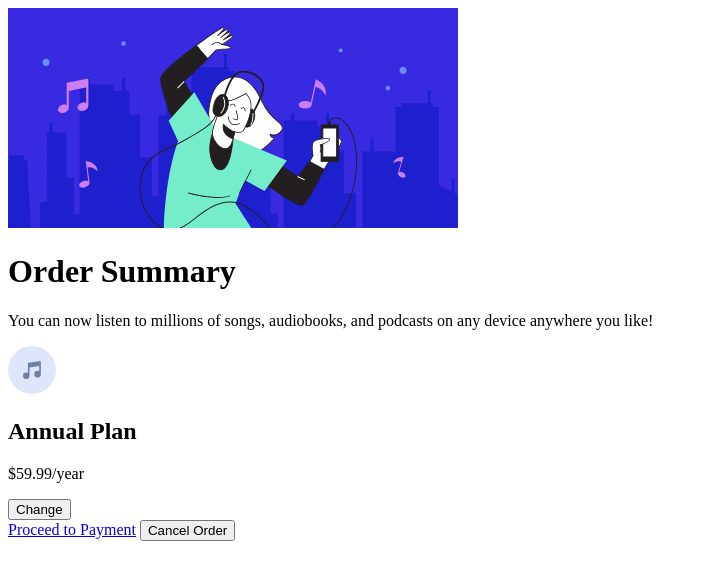
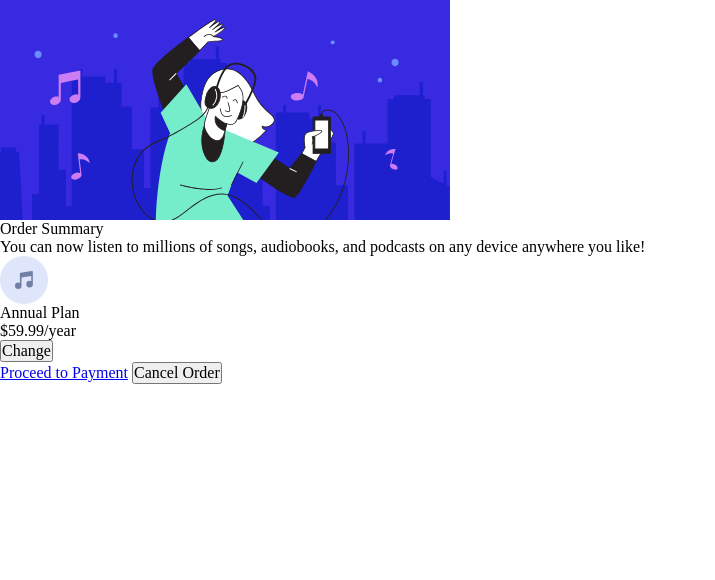
Before and after one commit to dionysia-lemonaki/order-summary-component, a website: page index.html in a window 1280 px wide. Shown: the whole page, without its empty margins (0-715 px from the left). Drawn offline with Linux system fonts and the light colour scheme.

Commit message:
Add CSS reset

```diff
--- a/style.css
+++ b/style.css
@@ -61,3 +61,20 @@
   font-weight: 300 900;
   font-display: swap;
 }
+
+*,
+*::before,
+*::after {
+  box-sizing: border-box;
+}
+
+* {
+  margin: 0;
+  padding: 0;
+  font: inherit;
+}
+
+img {
+  display: block;
+  max-width: 100%;
+}
```
